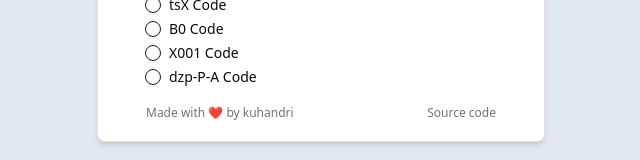
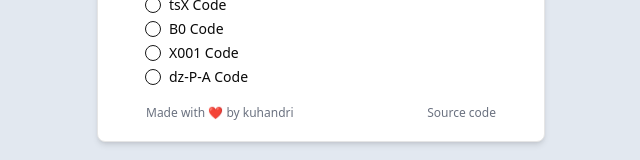
Before and after one commit to LWJerri/FindID, a React (Vite) app: page / in a window 1280 px wide. Both pictures are taken after a click on the tab "Extract ID". Shown: the part 513-673 px from the top of the page, without its empty margins (319-959 px from the left). Built offline with nearby package versions, Linux system fonts and the light colour scheme.

Commit message:
Correcting a spelling error

```diff
--- a/src/components/custom/extractid.tsx
+++ b/src/components/custom/extractid.tsx
@@ -15,7 +15,7 @@ export function ExtractIdTab() {
     container: { name: "tsX Code", regexp: new RegExp(/tsX\w{8}/gm) }, //tsX12345678
     "b0-code": { name: "B0 Code", regexp: new RegExp(/B0.{8}/gm) }, // B0BZHFLKC2,
     "x001-code": { name: "X001 Code", regexp: new RegExp(/X001.{6}/gm) }, // X001ECK9T3
-    "dz-P-A": { name: "dzp-P-A Code", regexp: new RegExp(/dz-P-A\d{4}/gm) }, // dz-P-A1234
+    "dz-P-A": { name: "dz-P-A Code", regexp: new RegExp(/dz-P-A\d{4}/gm) }, // dz-P-A1234
   };
 
   const extractValues = (value: string) => {
```
